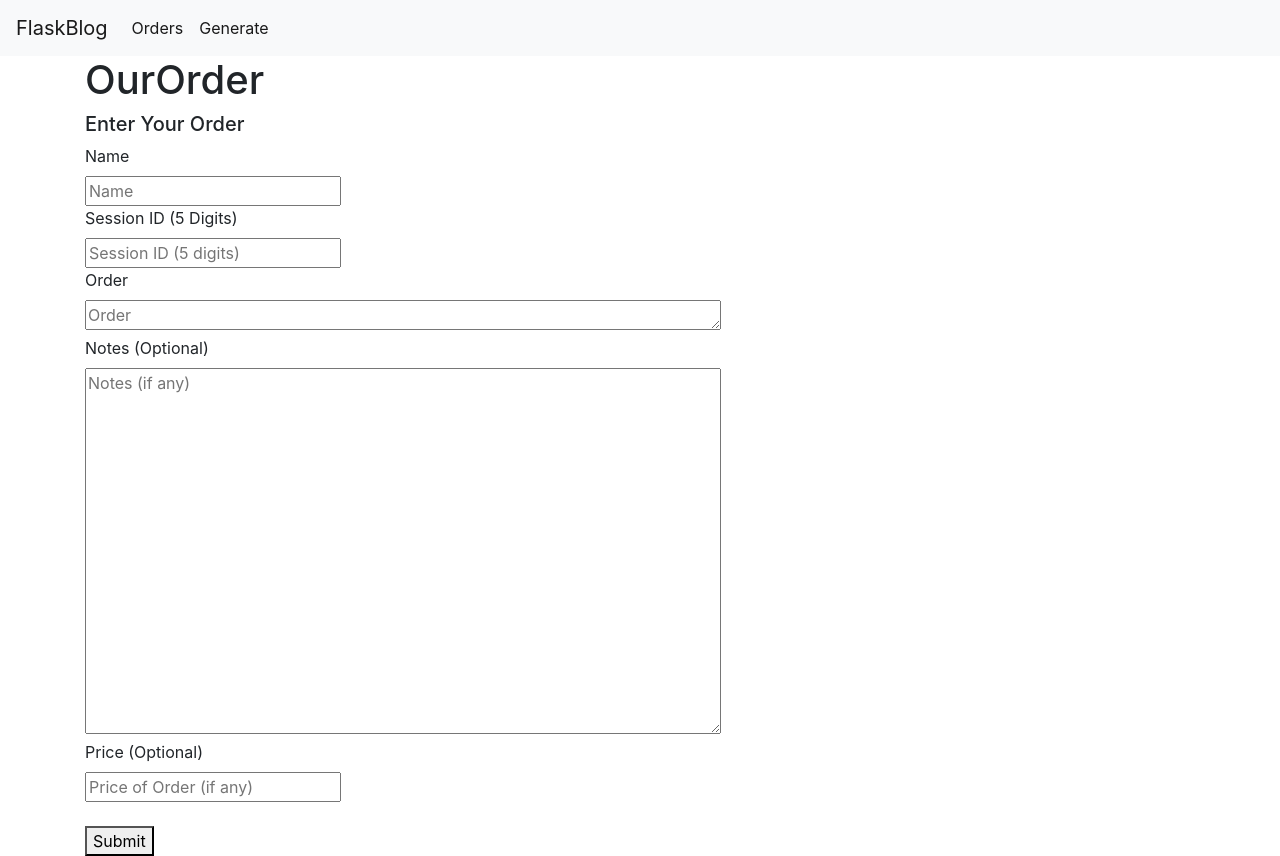
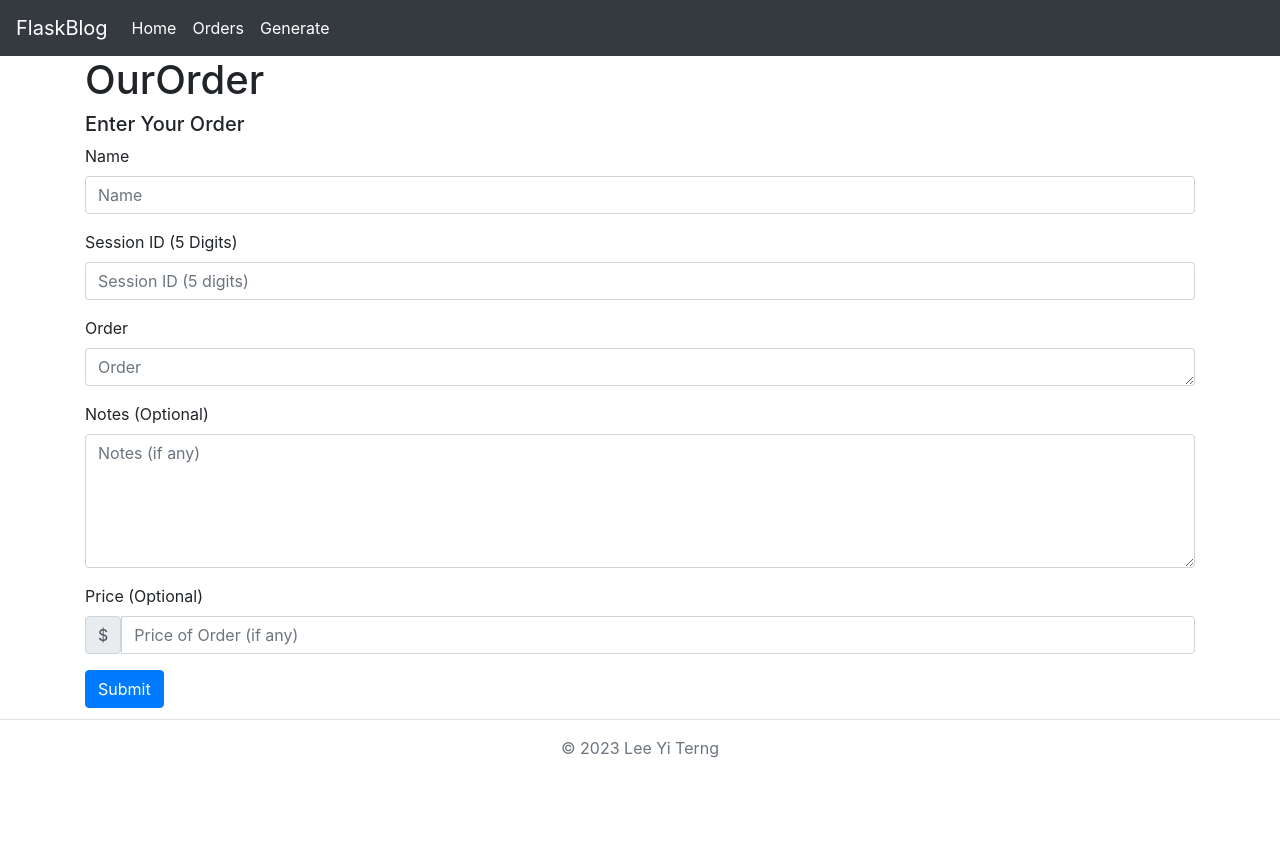
Before and after one commit to Xerozzz/OurOrder, a Flask app: page / in a window 1280 px wide. After the commit the page ends 758 px from the top, so only its background shows below. Run offline with Flask 2, Linux system fonts and the light colour scheme; some libraries are stand-ins or nearby versions.

Commit message:
Simple CSS for home page

```diff
--- a/app.py
+++ b/app.py
@@ -31,9 +31,9 @@ def index():
         # Validate form results
         if not name:
             flash('Name is required!')
-        elif not order:
+        if not order:
             flash('Order is required!')
-        elif not session or len(session) != 5 :
+        if not session or len(session) != 5 :
             flash('Session ID is required and must be 5 digits!')
         else:
             try:
--- a/static/css/main.css
+++ b/static/css/main.css
@@ -0,0 +1,6 @@
+footer {
+    position: fixed;
+    bottom: 0;
+    width: 100%;
+    color: red;
+}
--- a/templates/base.html
+++ b/templates/base.html
@@ -7,17 +7,22 @@
 
     <!-- Bootstrap CSS -->
     <link rel="stylesheet" href="https://stackpath.bootstrapcdn.com/bootstrap/4.3.1/css/bootstrap.min.css" integrity="sha384-ggOyR0iXCbMQv3Xipma34MD+dH/1fQ784/j6cY/iJTQUOhcWr7x9JvoRxT2MZw1T" crossorigin="anonymous">
+    <!-- Custom CSS -->
+    <link rel="stylesheet" type= "text/css" href="{{ url_for('static',filename='css/main.css') }}">
 
     <title>OurOrder</title>
   </head>
   <body>
-    <nav class="navbar navbar-expand-md navbar-light bg-light">
+    <nav class="navbar navbar-expand-md navbar-dark bg-dark">
         <a class="navbar-brand" href="{{ url_for('index')}}">FlaskBlog</a>
         <button class="navbar-toggler" type="button" data-toggle="collapse" data-target="#navbarNav" aria-controls="navbarNav" aria-expanded="false" aria-label="Toggle navigation">
             <span class="navbar-toggler-icon"></span>
         </button>
         <div class="collapse navbar-collapse" id="navbarNav">
             <ul class="navbar-nav">
+            <li class="nav-item active">
+                <a class="nav-link" href="{{ url_for('index') }}">Home</a>
+            </li>
             <li class="nav-item active">
                 <a class="nav-link" href="{{ url_for('orders') }}">Orders</a>
             </li>
@@ -31,6 +36,10 @@
         {% block content %} {% endblock %}
     </div>
 
+    <footer class="d-flex flex-wrap justify-content-center align-items-center py-3 my-4 border-top">
+        <span class="mb-3 mb-md-0 text-muted" style="text-align: center">© 2023 Lee Yi Terng</span>
+    </footer>
+
     <!-- Optional JavaScript -->
     <!-- jQuery first, then Popper.js, then Bootstrap JS -->
     <script src="https://code.jquery.com/jquery-3.3.1.slim.min.js" integrity="sha384-q8i/X+965DzO0rT7abK41JStQIAqVgRVzpbzo5smXKp4YfRvH+8abtTE1Pi6jizo" crossorigin="anonymous"></script>
--- a/templates/index.html
+++ b/templates/index.html
@@ -5,51 +5,54 @@
     <h5>Enter Your Order</h5>
     {% with messages = get_flashed_messages() %}
     {% if messages %}
-    <ul>
-        <li>{{ messages[0] }}</li>
+    <ul class="list-group">
+        {% for i in messages %}
+            <li class="list-group-item list-group-item-danger">{{ i }}</li>
+        {% endfor %}
     </ul>
     {% endif %}
     {% endwith %}
     <form method="post">
-        <label for="title">Name</label>
-        <br>
-        <input type="text" name="name"
+        <div class = "mb-3">
+            <label class="form-label" for="title">Name</label>
+            <input class="form-control" type="text" name="name"
                    placeholder="Name"
                    value="{{ request.form['name'] }}"></input>
-        <br>
+        </div>
 
-        <label for="content">Session ID (5 Digits)</label>
-        <br>
-        <input type="text" name="session"
+        <div class = "mb-3">
+            <label class="form-label" for="content">Session ID (5 Digits)</label>
+            <input class="form-control" type="text" name="session"
                    placeholder="Session ID (5 digits)"
                    value="{{ request.form['session'] }}"></input>
-        <br>
+        </div>
 
-        <label for="content">Order</label>
-        <br>
-        <textarea name="order"
+        <div class = "mb-3">
+            <label class="form-label" for="content">Order</label>
+            <textarea class="form-control" name="order"
                       placeholder="Order"
                       rows="1"
-                  cols="60"
                       >{{ request.form['order'] }}</textarea>
-        <br>
+        </div>
 
-        <label for="content">Notes (Optional)</label>
-        <br>
-        <textarea name="notes"
+        <div class = "mb-3">
+            <label class="form-label" for="content">Notes (Optional)</label>
+            <textarea class="form-control" name="notes"
                       placeholder="Notes (if any)"
-                  rows="15"
-                  cols="60"
+                      rows="5"
                       >{{ request.form['notes'] }}</textarea>
-        <br>
+        </div>
 
-        <label for="price">Price (Optional)</label>
-        <br>
-        <input type="text" name="price"
+        <div class="">
+            <label class="form-label" for="price">Price (Optional)</label>
+            <div class="input-group mb-3">
+                <span class="input-group-text">$</span>
+                <input class="form-control" type="text" name="price"
                        placeholder="Price of Order (if any)"
                        value="{{ request.form['price'] }}"></input>
-        <br>
-        <br>
-        <button type="submit">Submit</button>
+            </div>
+        </div>
+
+        <button type="submit" class="btn btn-primary">Submit</button>
     </form>
 {% endblock %}
```
Lines whose indentation alone changed are shown as unchanged.
